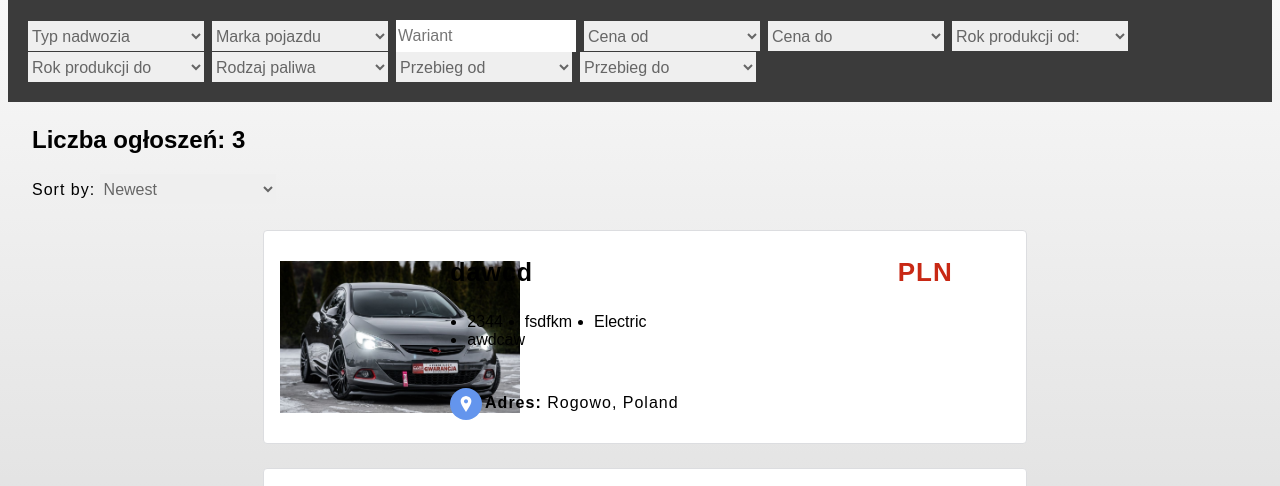
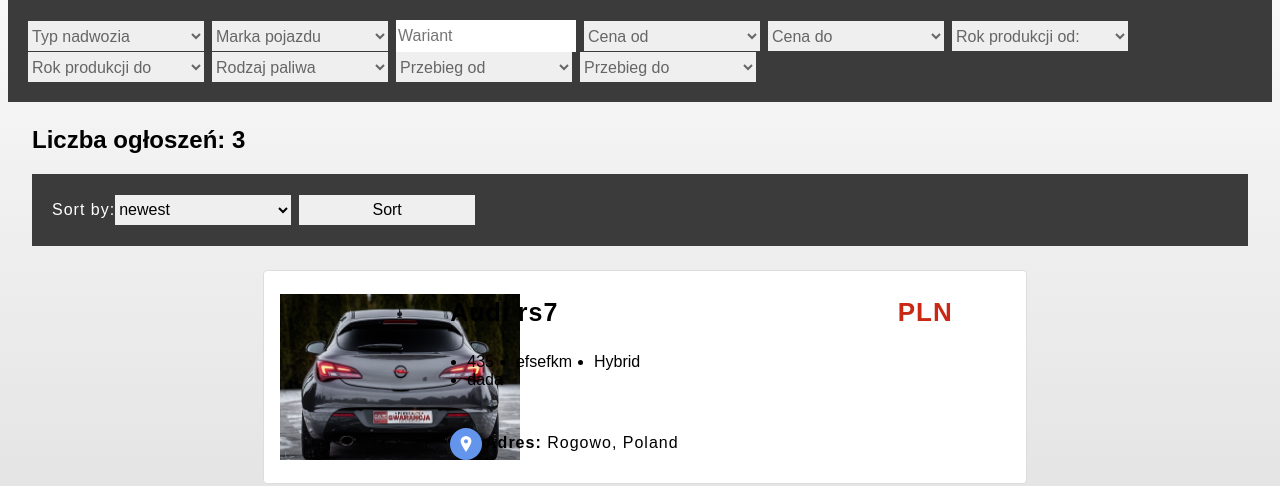
Before and after one commit to marczak01/django3-carsearch, a Django app: page / in a window 1280 px wide. Shown: the part 172-658 px from the top of the page. Run offline with Django 4.2, Linux system fonts and the light colour scheme; data comes from the database, SQL or seed files in the repository; both versions use the stored data as it was after the commit; some libraries are stand-ins or nearby versions.

Commit message:
Sorting problem

```diff
--- a/adverts/templates/adverts/adverts.html
+++ b/adverts/templates/adverts/adverts.html
@@ -198,16 +198,18 @@
 <main>
 <div class="search">
     <h2>Liczba ogłoszeń: {{num}}</h2><!--- number of adverts -->
-    <span>Sort by:</span>
-    <select name="sort" required>
-        <option value="" disabled selected>Newest</option>
-        <option>Price lower</option>
-        <option>Price higher</option>
-        <option>Mileage lowest</option>
-        <option>Mileage highest</option>
-        <option>Najniższa moc silnika</option>
-        <option>Najwyższa moc silnika</option>
-    </select>
+    <form action="{% url 'adverts' %}">
+        <span>Sort by:</span>
+        <select name="sort">
+          <option value="new">newest</option>
+          <option value="old">older</option>
+          <option value="price_low">price low</option>
+          <option value="price_high">price high</option>
+          <option value="mileage_low">mileage lowest</option>
+          <option value="mileage_high">mileage higher</option>
+          <input type="submit" value="Sort">
+        </select>
+      </form>
 
 {% for advert in adverts %}
 <div class="mainAdvert">
@@ -219,9 +221,7 @@
         <div class="column1">
             <span class="titleAdvert"><b>{{advert.title}}</b></span>
                 <ul>
-                    <li class="header">
-                        {{advert.year_of_production}}
-                    </li>
+                    <li class="header">{{advert.year_of_production}}</li>
                     <li class="header">{{advert.mileage}}km</li>
                     <li class="header">{{advert.fuel_type}}</li>
                     <li class="header">{{advert.variant}}</li>
--- a/adverts/views.py
+++ b/adverts/views.py
@@ -1,4 +1,5 @@
 
+from urllib import request
 from django.contrib.auth.decorators import login_required
 from django.shortcuts import render, redirect
 from .models import Advert, Profile
@@ -6,12 +7,20 @@ from .forms import ProjectForm
 
 def adverts(request):
     page = 'adverts'
-    adverts = Advert.objects.all()
+
+
+    if request.GET.get('sort', 'new'):
+        adverts = Advert.objects.all().order_by('-created')
+    elif request.GET.get('sort','old'):
+        adverts = Advert.objects.all().order_by('created')
+    else:
+        adverts = Advert.objects.all().order_by('-mileage')
+
     a = 0
     for num in adverts:
         a += 1
 
-    context = {'adverts': adverts, 'num':a, 'page': page}
+    context = {'adverts': adverts, 'num': a, 'page': page}
 
     return render(request, 'adverts/adverts.html', context)
 
```
Also changed, not shown: db.sqlite3, static/images/11.jpg (added).
